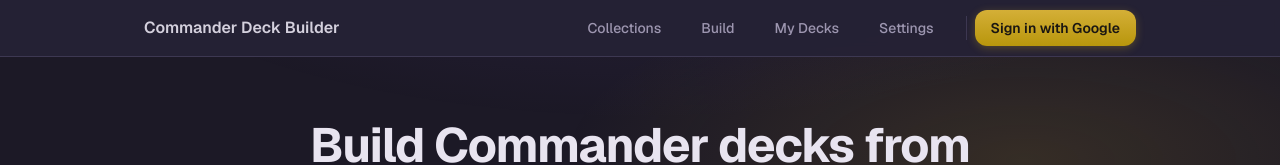
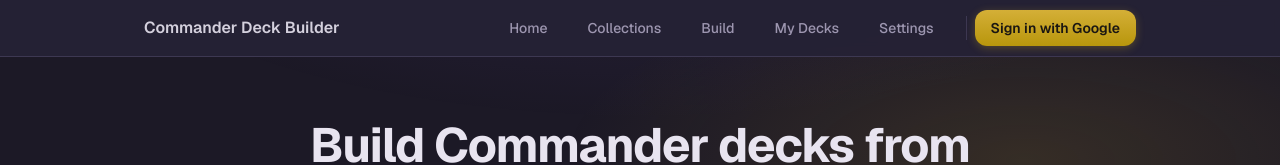
Before and after one commit to tommybrightly/commanderDeckBuilder, a Next.js app in the folder app/: page / in a window 1280 px wide. Shown: the top 165 px of the page. Built offline with nearby package versions, Linux system fonts and the light colour scheme; no server answers.

Commit message:
added homepage button

```diff
--- a/app/src/app/globals.css
+++ b/app/src/app/globals.css
@@ -13,6 +13,8 @@
   --arcane: rgba(139, 92, 246, 0.12);
   --radius: 0.75rem;
   /* Nav — mana-inspired accents */
+  --nav-home: rgba(248, 113, 113, 0.22);
+  --nav-home-text: #fca5a5;
   --nav-collections: rgba(96, 165, 250, 0.2);
   --nav-collections-text: #93c5fd;
   --nav-build: rgba(251, 191, 36, 0.2);
@@ -108,6 +110,10 @@ body::before {
 .nav-link:hover {
   color: var(--foreground);
 }
+nav a.nav-link-home:hover {
+  background: rgba(248, 113, 113, 0.28);
+  color: #fca5a5;
+}
 nav a.nav-link-collections:hover {
   background: rgba(96, 165, 250, 0.28);
   color: #93c5fd;
--- a/app/src/components/Header.tsx
+++ b/app/src/components/Header.tsx
@@ -12,6 +12,9 @@ export function Header() {
           Commander Deck Builder
         </Link>
         <nav className="flex items-center gap-2">
+          <Link href="/" className="nav-link nav-link-home">
+            Home
+          </Link>
           <Link href="/collections" className="nav-link nav-link-collections">
             Collections
           </Link>
```
